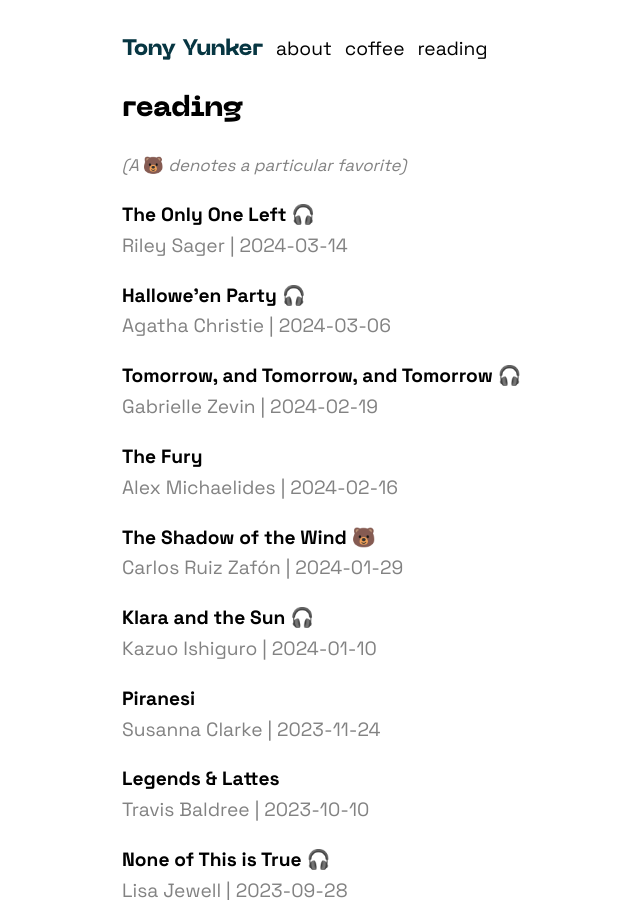
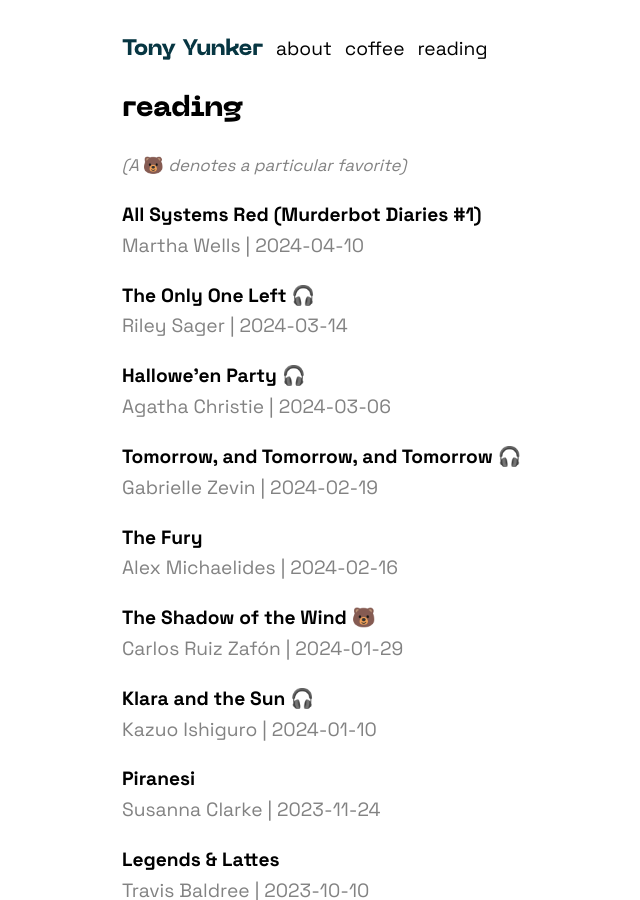
Before and after one commit to ayunker/ayunker.github.io, a Jekyll site: the page built from logs/reading.md, in a window 1280 px wide and 900 px high. Shown: the whole window, without its empty margins (118-758 px from the left). Built offline with Jekyll 4.4.1, drawn with Linux system fonts in a browser that asks for light colours.

Commit message:
UPDATE book list

```diff
--- a/logs/reading.md
+++ b/logs/reading.md
@@ -8,6 +8,9 @@ title: reading
   🐻
   <em>denotes a particular favorite)</em>
 </span>
+
+**All Systems Red (Murderbot Diaries #1)**\\
+<span class="grey-text">Martha Wells \| 2024-04-10</span>
 
 **The Only One Left 🎧**\\
 <span class="grey-text">Riley Sager \| 2024-03-14</span>
```
